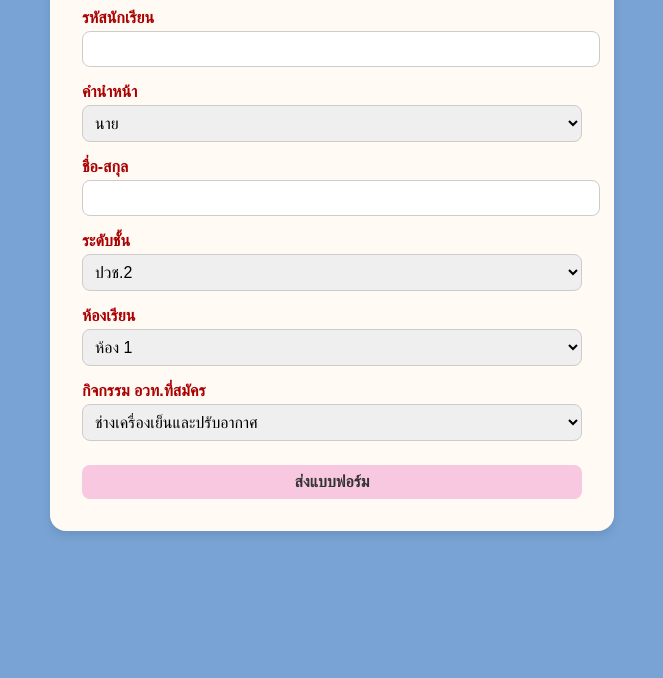
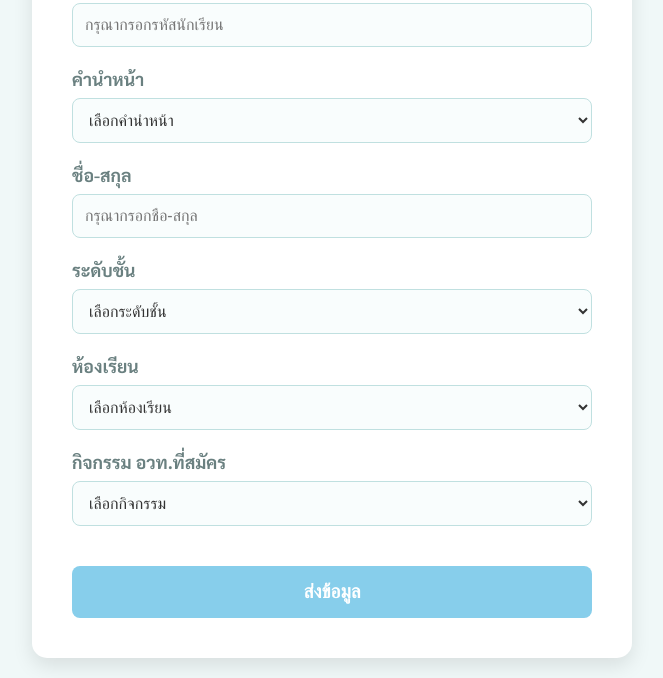
Before and after one commit to changkoludon/form-activity, a plain HTML site: page index.html in a window 1280 px wide. Shown: the part 180-858 px from the top of the page, without its empty margins (308-971 px from the left). Before the commit the page ends 800 px from the top, so only its background shows below. Drawn offline with Linux system fonts and the light colour scheme.

Commit message:
index.html

```diff
--- a/index.html
+++ b/index.html
@@ -1,68 +1,110 @@
 <!DOCTYPE html>
 <html lang="th">
 <head>
-  <meta charset="UTF-8" />
-  <meta name="viewport" content="width=device-width, initial-scale=1.0"/>
+    <meta charset="UTF-8">
+    <meta name="viewport" content="width=device-width, initial-scale=1.0">
     <title>แบบฟอร์มสมัครกิจกรรม อวท.</title>
+    <!-- Optional: Using Sarabun font for better Thai display -->
+    <link href="https://fonts.googleapis.com/css2?family=Sarabun:wght@400;700&display=swap" rel="stylesheet">
     <style>
         body {
-      font-family: sans-serif;
-      background-color: #78A3D4;
-      color: #AA0000;
+            font-family: 'Sarabun', sans-serif;
+            background-color: #f0f8f8; /* Light blue pastel */
             display: flex;
             justify-content: center;
             align-items: center;
             min-height: 100vh;
             margin: 0;
+            padding: 20px;
+            box-sizing: border-box;
         }
 
         .form-container {
-      background-color: #fffaf4;
-      padding: 2rem;
-      border-radius: 16px;
-      box-shadow: 0 4px 10px rgba(0, 0, 0, 0.1);
+            background-color: #ffffff;
+            padding: 40px;
+            border-radius: 15px;
+            box-shadow: 0 8px 20px rgba(0, 0, 0, 0.1);
             width: 100%;
-      max-width: 500px;
+            max-width: 600px;
+            box-sizing: border-box;
         }
 
         h1 {
+            color: #87ceeb; /* Sky blue pastel */
             text-align: center;
-      color: #4a4a4a;
-      font-size: 1.5rem;
-      margin-bottom: 1.5rem;
+            margin-bottom: 30px;
+            font-size: 2em;
+        }
+
+        .form-group {
+            margin-bottom: 20px;
         }
 
         label {
             display: block;
-      margin-top: 1rem;
-      margin-bottom: 0.25rem;
+            margin-bottom: 8px;
+            color: #6a8080; /* Muted teal pastel */
             font-weight: bold;
+            font-size: 1.1em;
         }
 
-    input, select, button {
+        input[type="text"],
+        input[type="number"],
+        select {
             width: 100%;
-      padding: 0.5rem;
+            padding: 12px;
+            border: 1px solid #c0e0e0; /* Light teal pastel */
             border-radius: 8px;
-      border: 1px solid #ccc;
-      font-size: 1rem;
+            box-sizing: border-box;
+            font-size: 1em;
+            color: #333;
+            background-color: #f9fdfd;
+            transition: border-color 0.3s ease;
+        }
+
+        input[type="text"]:focus,
+        input[type="number"]:focus,
+        select:focus {
+            border-color: #87ceeb; /* Sky blue pastel */
+            outline: none;
+            box-shadow: 0 0 0 3px rgba(135, 206, 235, 0.3);
         }
 
         button {
-      margin-top: 1.5rem;
-      background-color: #f7c8e0;
-      color: #333;
+            width: 100%;
+            padding: 15px;
+            background-color: #87ceeb; /* Sky blue pastel */
+            color: white;
             border: none;
+            border-radius: 8px;
+            font-size: 1.2em;
+            font-weight: bold;
             cursor: pointer;
-      font-weight: bold;
+            transition: background-color 0.3s ease, transform 0.2s ease;
+            margin-top: 20px;
         }
 
         button:hover {
-      background-color: #f4a6d6;
+            background-color: #6fb2d9; /* Slightly darker blue */
+            transform: translateY(-2px);
         }
 
-    @media (max-width: 600px) {
+        button:active {
+            transform: translateY(0);
+        }
+
+        @media (max-width: 768px) {
             .form-container {
-        padding: 1rem;
+                padding: 25px;
+            }
+            h1 {
+                font-size: 1.7em;
+            }
+            label {
+                font-size: 1em;
+            }
+            input, select, button {
+                font-size: 0.95em;
             }
         }
     </style>
@@ -70,29 +112,46 @@
 <body>
     <div class="form-container">
         <h1>แบบฟอร์มสมัครกิจกรรม อวท.</h1>
-    <form action="https://docs.google.com/forms/d/e/1FAIpQLSdgf3cBA7DUsL96Qhnl9GIs2NZnmokYQCCU9LVf9vAcmczUOg/formResponse" method="POST" target="hidden_iframe" onsubmit="window.submitted=true">
+        <!-- The action URL is the Google Form's submission URL -->
+        <!-- Based on the provided link, the submission URL is: -->
+        <!-- https://docs.google.com/forms/d/e/1FAIpQLSdv7ltGldYxZm3Dc6IstSg3CcA3rLVeThDYwHiDuK_7Gj5aFw/formResponse -->
+        <form id="activityForm" action="https://docs.google.com/forms/d/e/1FAIpQLSdv7ltGldYxZm3Dc6IstSg3CcA3rLVeThDYwHiDuK_7Gj5aFw/formResponse" method="POST" target="no-confirmation">
+            <!-- Hidden iframe to prevent confirmation page from Google Forms -->
+            <iframe name="no-confirmation" style="display:none;"></iframe>
 
-      <label>รหัสนักเรียน</label>
-      <input type="number" name="entry.1828821431" required />
+            <div class="form-group">
+                <label for="studentId">รหัสนักเรียน</label>
+                <input type="number" id="studentId" name="entry.2020805920" required placeholder="กรุณากรอกรหัสนักเรียน">
+            </div>
 
-      <label>คำนำหน้า</label>
-      <select name="entry.1806303790" required>
+            <div class="form-group">
+                <label for="prefix">คำนำหน้า</label>
+                <select id="prefix" name="entry.1321046689" required>
+                    <option value="" disabled selected>เลือกคำนำหน้า</option>
                     <option value="นาย">นาย</option>
                     <option value="นางสาว">นางสาว</option>
                 </select>
+            </div>
 
-      <label>ชื่อ-สกุล</label>
-      <input type="text" name="entry.1648756818" required />
+            <div class="form-group">
+                <label for="fullName">ชื่อ-สกุล</label>
+                <input type="text" id="fullName" name="entry.1426562082" required placeholder="กรุณากรอกชื่อ-สกุล">
+            </div>
 
-      <label>ระดับชั้น</label>
-      <select name="entry.1769346124" required>
+            <div class="form-group">
+                <label for="level">ระดับชั้น</label>
+                <select id="level" name="entry.1443253464" required>
+                    <option value="" disabled selected>เลือกระดับชั้น</option>
                     <option value="ปวช.2">ปวช.2</option>
                     <option value="ปวช.3">ปวช.3</option>
                     <option value="ปวส.1">ปวส.1</option>
                 </select>
+            </div>
 
-      <label>ห้องเรียน</label>
-      <select name="entry.84463690" required>
+            <div class="form-group">
+                <label for="room">ห้องเรียน</label>
+                <select id="room" name="entry.1763329781" required>
+                    <option value="" disabled selected>เลือกห้องเรียน</option>
                     <option value="ห้อง 1">ห้อง 1</option>
                     <option value="ห้อง 2">ห้อง 2</option>
                     <option value="ห้อง 3">ห้อง 3</option>
@@ -101,9 +160,12 @@
                     <option value="ห้อง 6">ห้อง 6</option>
                     <option value="ห้อง 7">ห้อง 7</option>
                 </select>
+            </div>
 
+            <div class="form-group">
                 <label for="activity">กิจกรรม อวท.ที่สมัคร</label>
-      <select id="activity" name="entry.1994730299" required>
+                <select id="activity" name="entry.97866916" required>
+                    <option value="" disabled selected>เลือกกิจกรรม</option>
                     <option value="ช่างเครื่องเย็นและปรับอากาศ">ช่างเครื่องเย็นและปรับอากาศ</option>
                     <option value="ช่างติดตั้งไฟฟ้าภายในอาคาร">ช่างติดตั้งไฟฟ้าภายในอาคาร</option>
                     <option value="ช่างควบคุมเครื่องกลไฟฟ้า">ช่างควบคุมเครื่องกลไฟฟ้า</option>
@@ -117,12 +179,10 @@
                     <option value="วิทยาศาสตร์หรรษา">วิทยาศาสตร์หรรษา</option>
                     <option value="ฟิตเนส">ฟิตเนส</option>
                 </select>
+            </div>
 
-      <button type="submit">ส่งแบบฟอร์ม</button>
+            <button type="submit">ส่งข้อมูล</button>
         </form>
-
-    <!-- Hidden iframe to avoid redirect -->
-    <iframe name="hidden_iframe" id="hidden_iframe" style="display:none;"></iframe>
     </div>
 </body>
 </html>
```
Lines whose indentation alone changed are shown as unchanged.
